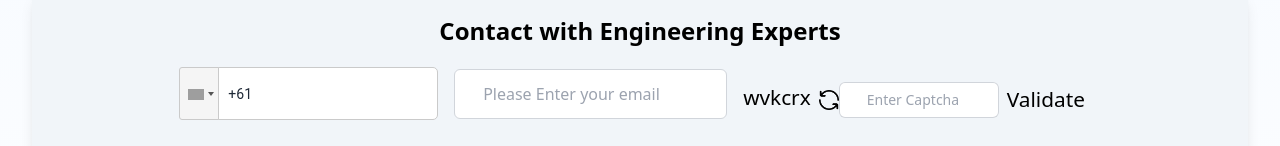
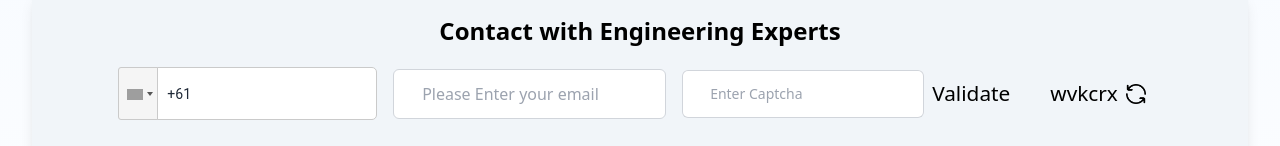
Before and after one commit to satendrasahani270/engineeringassignmenthelp.com, a React (Vite) app: page / in a window 1280 px wide. Shown: the part 735-881 px from the top of the page. Built offline with nearby package versions, Linux system fonts and the light colour scheme; grey boxes are pictures that could not be loaded.

Commit message:
Update Form

```diff
--- a/src/components/Captcha.jsx
+++ b/src/components/Captcha.jsx
@@ -37,15 +37,11 @@ const Captcha = ({ clearRef, isValid, setIsValid }) => {
 
   return (
     <>
-      <div className='text-black flex justify-between'>
-        <div className=' flex gap-2'>
-          <input type='hidden' ref={clearRef} onClick={() => setUserInput("")} />
-          <p className='text-[1.3rem]'>{captcha}</p>
-          <button id='generateButton' onClick={generateCaptcha}><img  width={20} height={20} src={"/assets/rotate-reverse.webp"} alt="regenerateCaptcha" /></button>
-        </div>
-        <div className='flex gap-2'>
+      <div className='text-black flex justify-between flex-wrap gap-5'>
+
+        <div className='flex gap-2 m-t-12'>
           <input
-            className='rounded-md focus:outline-none md:w-[10rem] w-[7rem] border-0 py-1.5 md:pl-7 pl-2 text-gray-900 ring-1 ring-inset ring-gray-300 placeholder:text-gray-400  sm:text-sm sm:leading-6'
+            className='rounded-md py-3 px-3 focus:outline-none md:w-[100%] w-[100%] border-0 py-1.5 md:pl-7 pl-2 text-gray-900 ring-1 focus:ring-2 focus:ring-yellow-500 ring-inset ring-gray-300 placeholder:text-gray-400  sm:text-sm sm:leading-6'
             type="text"
             name='capchafield'
             placeholder="Enter Captcha"
@@ -54,6 +50,11 @@ const Captcha = ({ clearRef, isValid, setIsValid }) => {
             required
           />
           <button className='text-[1.3rem]' type='button' onClick={validateCaptcha}>Validate</button>
+        </div>
+        <div className=' flex gap-2 m-t-12 items-center ml-5'>
+          <input type='hidden' ref={clearRef} onClick={() => setUserInput("")} />
+          <p className='text-[1.3rem]'>{captcha}</p>
+          <button id='generateButton' onClick={generateCaptcha}><img  width={20} height={20} src={"/assets/rotate-reverse.webp"} alt="regenerateCaptcha" /></button>
         </div>
       </div>
       <div className='text-center text-black'>
```
